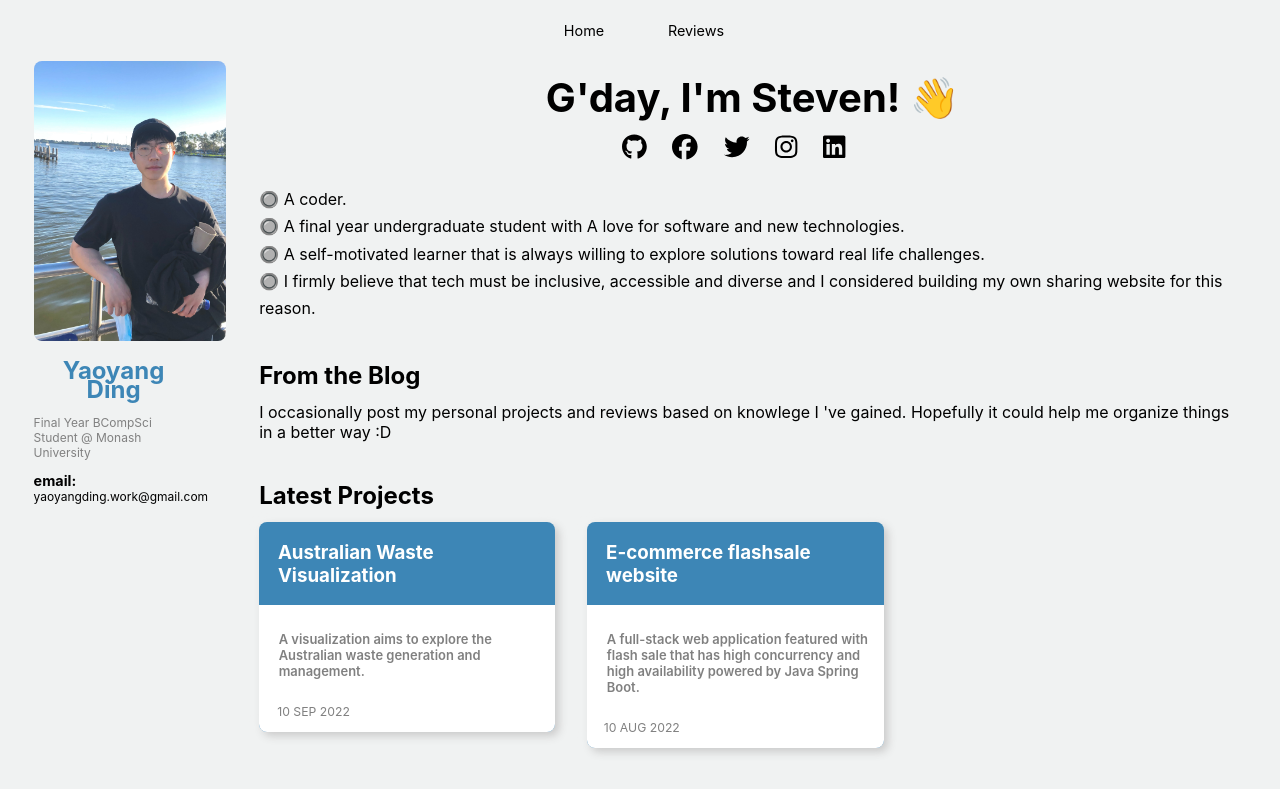
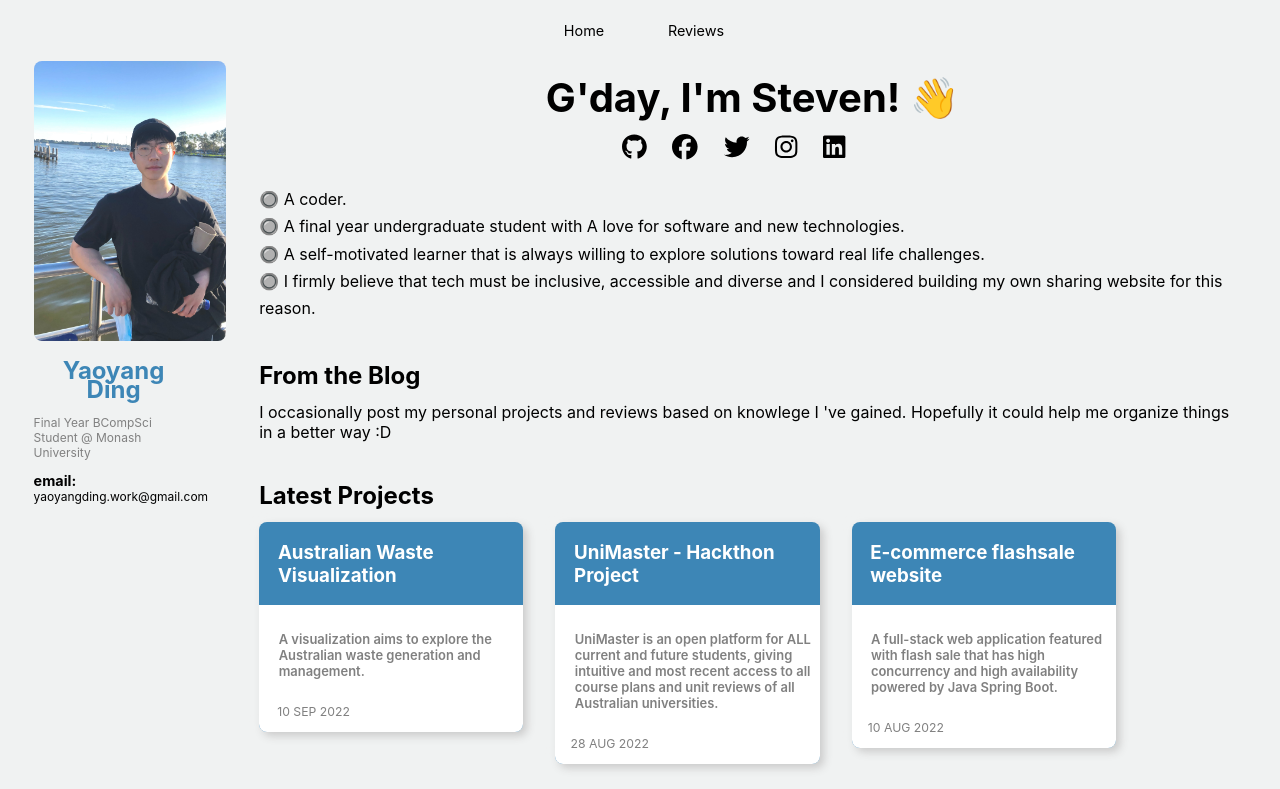
Before and after one commit to yaoyangdi/yaoyangdi.github.io, a React (Create React App) app: page / in a window 1280 px wide. Shown: the top 789 px of the page. Built offline with nearby package versions, Linux system fonts and the light colour scheme.

Commit message:
more project stuff XD

```diff
--- a/src/assets/App.css
+++ b/src/assets/App.css
@@ -17,7 +17,6 @@
 
 body{
     background-color: rgb(240, 242, 242);
-
 }
 
 /*
@@ -196,9 +195,7 @@ header ul li a:hover{
     color: white;
 }
 
-
 .card-content{
-
     display: flex;
     align-items: center;
     text-align: center;
@@ -218,10 +215,11 @@ header ul li a:hover{
     color:gray;
     font-weight: 600;
 }
+
 .card4Project-layout{
     display: flex;
     border-radius: 0.5em;
-    width:100%;
+    width:90%;
     margin-bottom: 1.5em;
     color: white;
 }
--- a/src/assets/data/ProjectData.js
+++ b/src/assets/data/ProjectData.js
@@ -13,6 +13,27 @@ const data = [
         date: "10 SEP 2022",
         desc: "A visualization aims to explore the Australian waste generation and management.",
     },
+    {
+        id: 3,
+        url: "https://play.google.com/store/apps/details?id=com.fit3162.scannera_app&hl=en_US&gl=US",
+        title: "Scannera - Food Product Comparison App",
+        date: "16 JUN 2022",
+        desc: "An Android application built to help Australian customers avoid their needs of reading the food product packages, and support their decisions on buying food products.",
+    },
+    {
+        id: 4,
+        url: "https://play.google.com/store/apps/details?id=com.fit3162.scannera_app&hl=en_US&gl=US",
+        title: "Scannera - Food Product Comparison App",
+        date: "16 JUN 2022",
+        desc: "An Android application built to help Australian customers avoid their needs of reading the food product packages, and support their decisions on buying food products.",
+    },
+    {
+        id: 5,
+        url: "https://devpost.com/software/unimaster",
+        title: "UniMaster - Hackthon Project",
+        date: "28 AUG 2022",
+        desc: "UniMaster is an open platform for ALL current and future students, giving intuitive and most recent access to all course plans and unit reviews of all Australian universities.",
+    },
 ];
 
 export default data
--- a/src/components/pages/home/Home.js
+++ b/src/components/pages/home/Home.js
@@ -75,7 +75,6 @@ const Home = () => {
               })}
             </div>
 
-
             <h2>Latest Reviews</h2>
             <div className='home-content card'>
               {sortByDate(blogData, false).slice(0,4).map((val, index) => {
```
